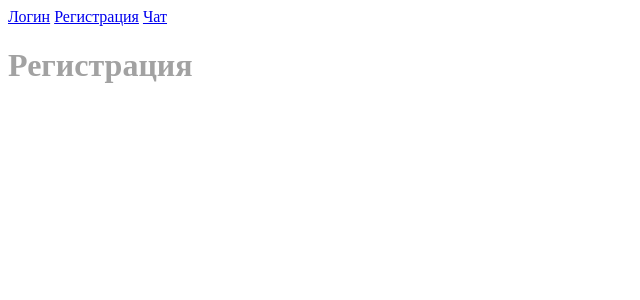
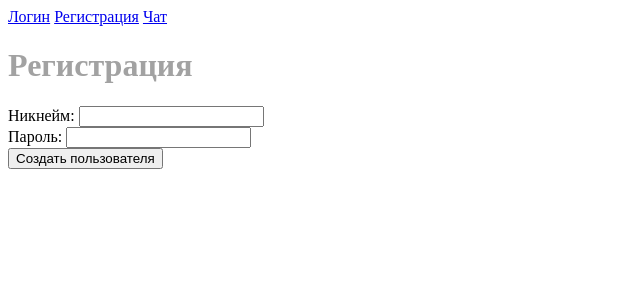
Before and after one commit to dmitryweiner/html-chat, a React app: page /registration in a window 1280 px wide. Shown: the top 300 px of the page, without its empty margins (0-640 px from the left). Built offline with nearby package versions, Linux system fonts and the light colour scheme.

Commit message:
Make registration form work

```diff
--- a/configs/webpack.development.js
+++ b/configs/webpack.development.js
@@ -11,9 +11,8 @@
         contentBase: paths.build,
         open: true,
         hot: true,
+        port: 3000
     },
 
-    plugins: [
-        new webpack.HotModuleReplacementPlugin(),
-    ],
+    plugins: [new webpack.HotModuleReplacementPlugin()]
 });
--- a/package.json
+++ b/package.json
@@ -29,6 +29,7 @@
   "devDependencies": {
     "@babel/preset-env": "^7.11.5",
     "@babel/preset-react": "^7.10.4",
+    "axios": "^0.21.0",
     "babel-eslint": "^10.1.0",
     "babel-jest": "^26.3.0",
     "babel-loader": "^8.1.0",
--- a/src/views/RegistrationView.js
+++ b/src/views/RegistrationView.js
@@ -1,10 +1,54 @@
 import React from 'react';
+import axios from 'axios';
+
+const axiosInstance = axios.create({
+    baseURL: 'http://localhost:3001'
+});
 
 export default class RegistrationView extends React.Component {
+    constructor(props) {
+        super(props);
+        this.state = {
+            nickname: '',
+            password: ''
+        };
+    }
+
+    handleSubmit(e) {
+        axiosInstance.post('/user', {
+            nickname: this.state.nickname,
+            password: this.state.password
+        });
+        e.preventDefault();
+    }
+
     render() {
         return (
             <>
                 <h1>Регистрация</h1>
+                <form onSubmit={e => this.handleSubmit(e)}>
+                    <div>
+                        <label>
+                            Никнейм:&nbsp;
+                            <input
+                                type="text"
+                                value={this.state.nickname}
+                                onChange={e => this.setState({ nickname: e.target.value })}
+                            />
+                        </label>
+                    </div>
+                    <div>
+                        <label>
+                            Пароль:&nbsp;
+                            <input
+                                type="password"
+                                value={this.state.password}
+                                onChange={e => this.setState({ password: e.target.value })}
+                            />
+                        </label>
+                    </div>
+                    <button type="submit">Создать пользователя</button>
+                </form>
             </>
         );
     }
```
Also changed, not shown: .eslintrc.json, 1 other file (tests, documents, lock files or other folders).
